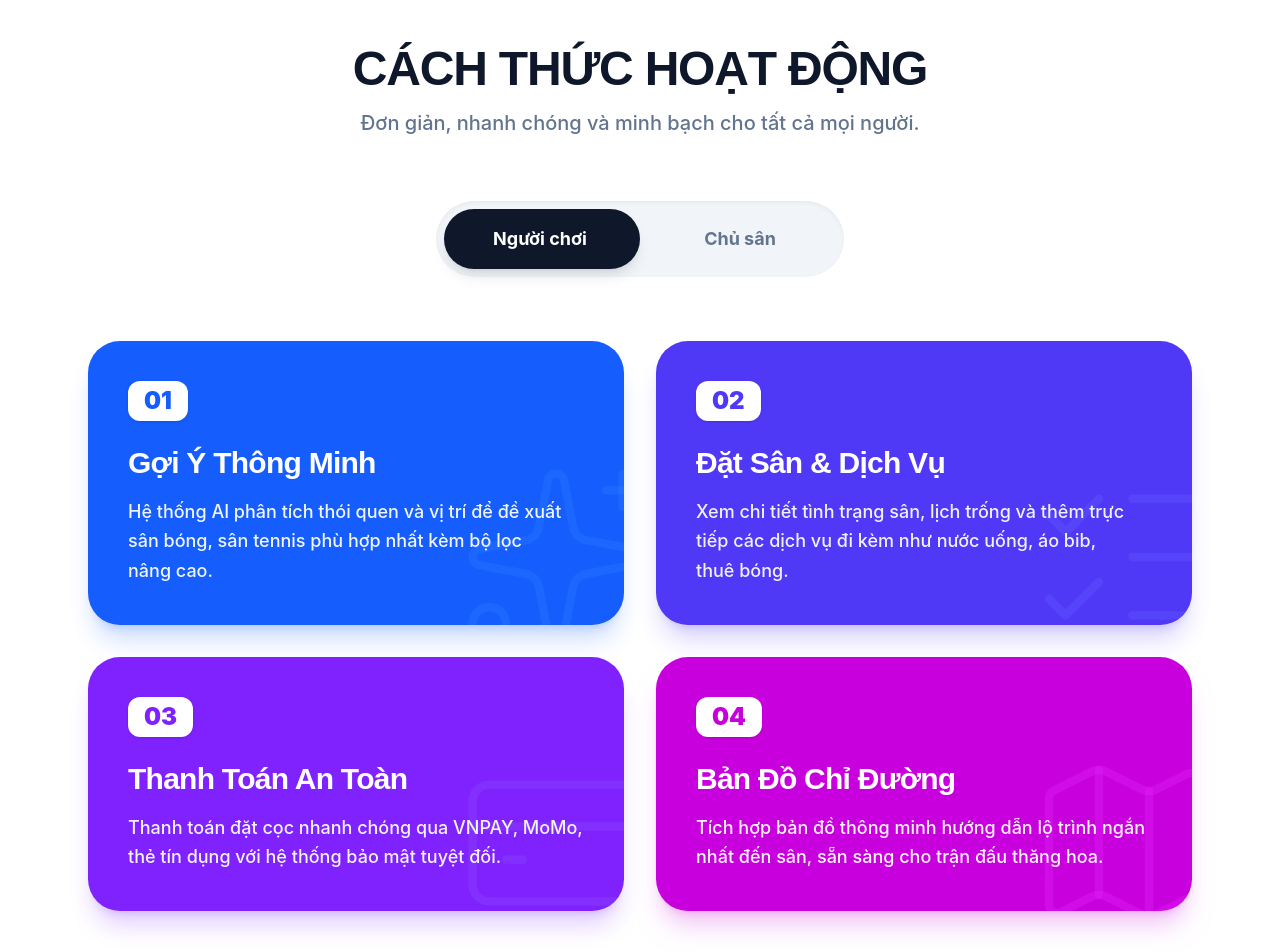
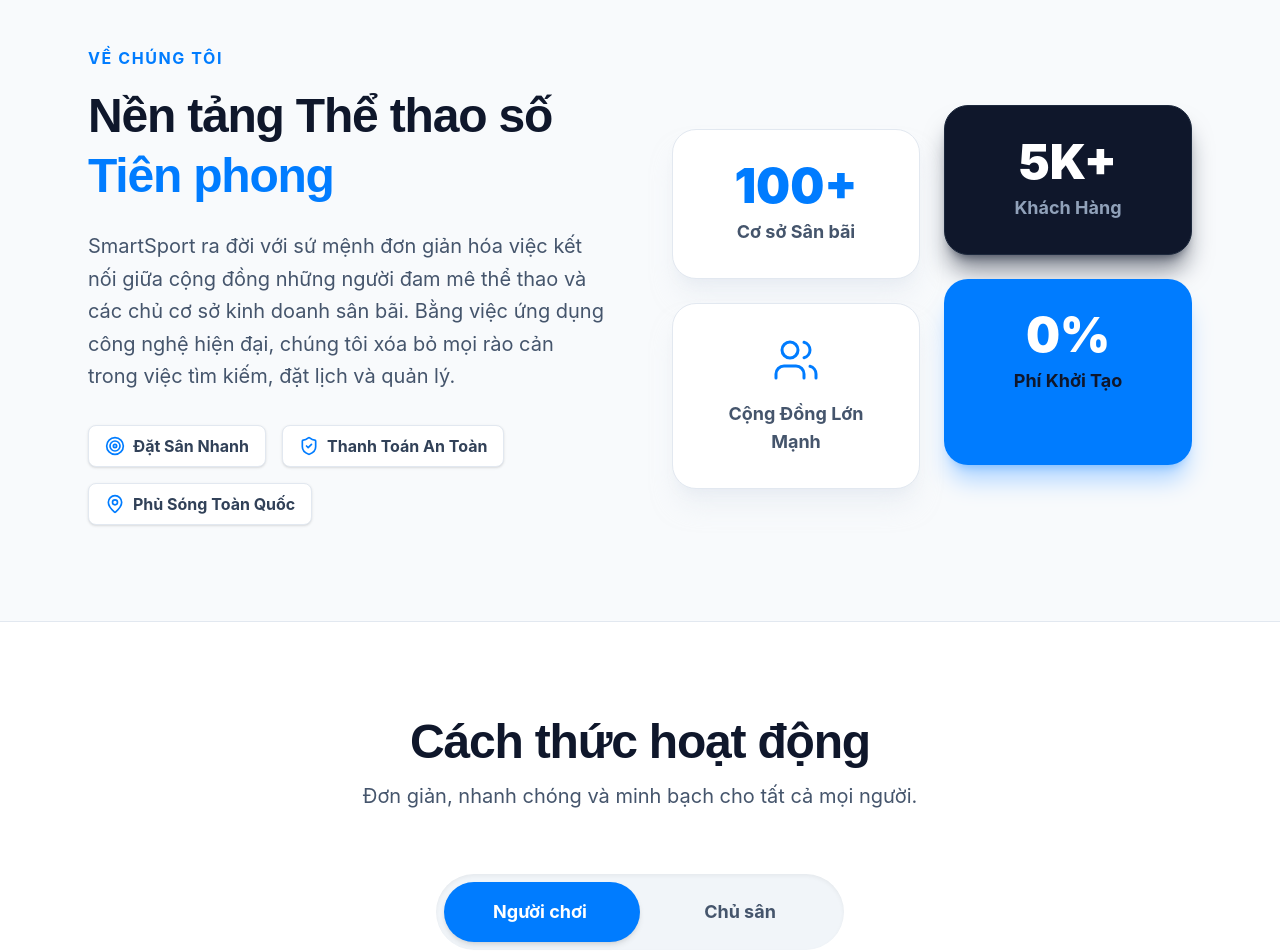
Before and after one commit to nglowji/graduation-project-NguyenTanLoi-ASP.NET, a React (Vite) app in the folder client/: page / in a window 1280 px wide. Shown: the part 1040-1992 px from the top of the page. Built offline with nearby package versions, Linux system fonts and the light colour scheme.

Commit message:
feat: implement landing page layout including Hero, About, Workflow sections, and Footer component

```diff
--- a/client/src/components/Footer.tsx
+++ b/client/src/components/Footer.tsx
@@ -53,7 +53,7 @@
 
         <div className="pt-8 border-t border-slate-200 flex flex-col md:flex-row items-center justify-between gap-4">
           <p className="text-slate-400 text-sm">
-            © 2026 SmartSport. Đồ án tốt nghiệp Nguyễn Tấn Lợi.
+            © 2026 SmartSport. Đồ án tốt nghiệp Nguyễn Tấn Lợi - 110122014 - DA22TTA.
           </p>
           <div className="flex gap-4 text-sm">
             <a href="#" className="text-slate-400 hover:text-slate-900 transition-colors">Chính sách bảo mật</a>
--- /dev/null
+++ b/client/src/features/landing/components/AboutSection.tsx
@@ -0,0 +1,68 @@
+import React from 'react';
+import { Target, Users, MapPin, ShieldCheck } from 'lucide-react';
+
+const AboutSection: React.FC = () => {
+  return (
+    <section className="py-24 bg-slate-50 relative overflow-hidden border-t border-b border-slate-200">
+      <div className="container mx-auto px-6 max-w-6xl">
+        <div className="grid grid-cols-1 lg:grid-cols-2 gap-16 items-center">
+
+          {/* Cột Trái: Câu chuyện thương hiệu */}
+          <div>
+            <span className="text-primary font-bold tracking-widest uppercase mb-4 block">Về Chúng Tôi</span>
+            <h2 className="text-4xl md:text-5xl font-bold text-slate-900 mb-6 leading-tight">
+              Nền tảng Thể thao số <br /> <span className="text-primary">Tiên phong</span>
+            </h2>
+            <p className="text-slate-600 text-lg md:text-xl leading-relaxed mb-8">
+              SmartSport ra đời với sứ mệnh đơn giản hóa việc kết nối giữa cộng đồng những người đam mê thể thao và các chủ cơ sở kinh doanh sân bãi. Bằng việc ứng dụng công nghệ hiện đại, chúng tôi xóa bỏ mọi rào cản trong việc tìm kiếm, đặt lịch và quản lý.
+            </p>
+            <div className="flex flex-wrap gap-4">
+              <div className="flex items-center gap-2 text-slate-700 font-bold bg-white px-4 py-2 rounded-lg shadow-sm border border-slate-200">
+                <Target className="text-primary" size={20} /> Đặt Sân Nhanh
+              </div>
+              <div className="flex items-center gap-2 text-slate-700 font-bold bg-white px-4 py-2 rounded-lg shadow-sm border border-slate-200">
+                <ShieldCheck className="text-primary" size={20} /> Thanh Toán An Toàn
+              </div>
+              <div className="flex items-center gap-2 text-slate-700 font-bold bg-white px-4 py-2 rounded-lg shadow-sm border border-slate-200">
+                <MapPin className="text-primary" size={20} /> Phủ Sóng Toàn Quốc
+              </div>
+            </div>
+          </div>
+
+          {/* Cột Phải: Khối Thống kê (Stats Grid) */}
+          <div className="grid grid-cols-2 gap-6 relative">
+            {/* Lớp nền trang trí */}
+            <div className="absolute inset-0 bg-primary/5 rounded-[3rem] -m-6 -z-10" />
+
+            {/* Stat 1 */}
+            <div className="bg-white p-8 rounded-3xl border border-slate-200 shadow-xl shadow-slate-200/50 flex flex-col items-center text-center translate-y-6">
+              <span className="text-5xl font-black text-primary mb-2">100+</span>
+              <span className="text-slate-600 font-bold text-lg">Cơ sở Sân bãi</span>
+            </div>
+
+            {/* Stat 2 */}
+            <div className="bg-slate-900 p-8 rounded-3xl border border-slate-800 shadow-xl shadow-slate-900/50 flex flex-col items-center text-center">
+              <span className="text-5xl font-black text-white mb-2">5K+</span>
+              <span className="text-slate-400 font-bold text-lg">Khách Hàng</span>
+            </div>
+
+            {/* Stat 3 */}
+            <div className="bg-white p-8 rounded-3xl border border-slate-200 shadow-xl shadow-slate-200/50 flex flex-col items-center text-center translate-y-6">
+              <Users className="text-primary mb-4" size={48} strokeWidth={1.5} />
+              <span className="text-slate-600 font-bold text-lg">Cộng Đồng Lớn Mạnh</span>
+            </div>
+
+            {/* Stat 4 */}
+            <div className="bg-primary p-8 rounded-3xl shadow-xl shadow-primary/30 flex flex-col items-center text-center">
+              <span className="text-5xl font-black text-white mb-2">0%</span>
+              <span className="text-primary-50 font-bold text-lg">Phí Khởi Tạo</span>
+            </div>
+
+          </div>
+        </div>
+      </div>
+    </section>
+  );
+};
+
+export default AboutSection;
--- a/client/src/features/landing/components/HeroSection.tsx
+++ b/client/src/features/landing/components/HeroSection.tsx
@@ -41,10 +41,10 @@
           initial={{ opacity: 0, y: 30 }}
           animate={{ opacity: 1, y: 0 }}
           transition={{ duration: 1, ease: "easeOut" }}
-          className="font-heading text-[5rem] md:text-[8rem] lg:text-[10rem] font-black text-white leading-none tracking-tighter uppercase mb-6 drop-shadow-2xl"
+          className="text-[4rem] md:text-[6rem] lg:text-[7rem] font-bold text-white leading-tight mb-6 drop-shadow-2xl"
         >
-          Thỏa Sức <br />
-          <span className="text-primary">Đam Mê</span>
+          Thỏa sức <br />
+          <span className="text-primary">đam mê</span>
         </motion.h1>
 
         <motion.div
--- a/client/src/features/landing/components/WorkflowSection.tsx
+++ b/client/src/features/landing/components/WorkflowSection.tsx
@@ -10,17 +10,17 @@
       <div className="container mx-auto px-6 max-w-6xl">
 
         <div className="text-center mb-16">
-          <h2 className="text-4xl md:text-5xl font-black text-slate-900 uppercase mb-4 tracking-tight">
+          <h2 className="text-4xl md:text-5xl font-bold text-slate-900 mb-4">
             Cách thức hoạt động
           </h2>
-          <p className="text-slate-500 text-xl font-medium">Đơn giản, nhanh chóng và minh bạch cho tất cả mọi người.</p>
+          <p className="text-slate-600 text-xl">Đơn giản, nhanh chóng và minh bạch cho tất cả mọi người.</p>
         </div>
 
         {/* Tab Switcher */}
         <div className="flex justify-center mb-16">
           <div className="bg-slate-100 p-2 rounded-full flex gap-2 relative shadow-inner">
             <motion.div
-              className="absolute inset-y-2 w-[calc(50%-0.5rem)] bg-slate-900 rounded-full shadow-lg"
+              className="absolute inset-y-2 w-[calc(50%-0.5rem)] bg-primary rounded-full shadow-md"
               initial={false}
               animate={{
                 left: activeTab === 'player' ? '0.5rem' : '50%'
@@ -30,13 +30,13 @@
 
             <button
               onClick={() => setActiveTab('player')}
-              className={`relative z-10 px-10 py-4 rounded-full font-bold text-lg transition-colors w-48 ${activeTab === 'player' ? 'text-white' : 'text-slate-500 hover:text-slate-900'}`}
+              className={`relative z-10 px-10 py-4 rounded-full font-bold text-lg transition-colors w-48 ${activeTab === 'player' ? 'text-white' : 'text-slate-600 hover:text-slate-900'}`}
             >
               Người chơi
             </button>
             <button
               onClick={() => setActiveTab('owner')}
-              className={`relative z-10 px-10 py-4 rounded-full font-bold text-lg transition-colors w-48 ${activeTab === 'owner' ? 'text-white' : 'text-slate-500 hover:text-slate-900'}`}
+              className={`relative z-10 px-10 py-4 rounded-full font-bold text-lg transition-colors w-48 ${activeTab === 'owner' ? 'text-white' : 'text-slate-600 hover:text-slate-900'}`}
             >
               Chủ sân
             </button>
@@ -54,54 +54,42 @@
                 animate={{ opacity: 1, y: 0 }}
                 exit={{ opacity: 0, y: -20 }}
                 transition={{ duration: 0.3 }}
-                className="grid grid-cols-1 md:grid-cols-2 gap-8"
+                className="grid grid-cols-1 md:grid-cols-2 gap-6 lg:gap-8 pb-12 md:pb-16"
               >
-                {/* Bước 1 */}
-                <div className="bg-blue-600 rounded-[2rem] p-10 flex flex-col justify-between shadow-xl shadow-blue-600/20 hover:-translate-y-2 transition-transform duration-300 relative overflow-hidden group">
-                  <div className="absolute -right-8 -bottom-8 text-blue-500/30 group-hover:scale-110 transition-transform duration-500">
-                    <Sparkles size={200} strokeWidth={1} />
+                {/* Bước 1 (Cột Trái - Bình thường) */}
+                <div className="bg-white rounded-3xl p-8 border border-slate-200 hover:border-primary/50 hover:shadow-xl transition-all duration-300">
+                  <div className="w-16 h-16 rounded-2xl bg-primary/10 text-primary flex items-center justify-center mb-6">
+                    <Sparkles size={32} />
                   </div>
-                  <div className="relative z-10">
-                    <span className="inline-block bg-white text-blue-600 font-black text-2xl px-4 py-1 rounded-xl mb-6 shadow-sm">01</span>
-                    <h3 className="text-3xl font-black text-white mb-4">Gợi Ý Thông Minh</h3>
-                    <p className="text-blue-50 text-lg font-medium leading-relaxed">Hệ thống AI phân tích thói quen và vị trí để đề xuất sân bóng, sân tennis phù hợp nhất kèm bộ lọc nâng cao.</p>
-                  </div>
+                  <h3 className="text-2xl font-bold text-slate-900 mb-3"><span className="text-primary mr-2">01.</span>Gợi Ý Thông Minh</h3>
+                  <p className="text-slate-600 text-lg leading-relaxed">Hệ thống AI phân tích thói quen và vị trí để đề xuất sân bóng, sân tennis phù hợp nhất kèm bộ lọc nâng cao.</p>
                 </div>
 
-                {/* Bước 2 */}
-                <div className="bg-indigo-600 rounded-[2rem] p-10 flex flex-col justify-between shadow-xl shadow-indigo-600/20 hover:-translate-y-2 transition-transform duration-300 relative overflow-hidden group">
-                  <div className="absolute -right-8 -bottom-8 text-indigo-500/30 group-hover:scale-110 transition-transform duration-500">
-                    <ListChecks size={200} strokeWidth={1} />
+                {/* Bước 2 (Cột Phải - Kéo xuống tạo So-le) */}
+                <div className="bg-white rounded-3xl p-8 border border-slate-200 hover:border-primary/50 hover:shadow-xl transition-all duration-300 md:translate-y-12">
+                  <div className="w-16 h-16 rounded-2xl bg-primary/10 text-primary flex items-center justify-center mb-6">
+                    <ListChecks size={32} />
                   </div>
-                  <div className="relative z-10">
-                    <span className="inline-block bg-white text-indigo-600 font-black text-2xl px-4 py-1 rounded-xl mb-6 shadow-sm">02</span>
-                    <h3 className="text-3xl font-black text-white mb-4">Đặt Sân & Dịch Vụ</h3>
-                    <p className="text-indigo-50 text-lg font-medium leading-relaxed">Xem chi tiết tình trạng sân, lịch trống và thêm trực tiếp các dịch vụ đi kèm như nước uống, áo bib, thuê bóng.</p>
-                  </div>
+                  <h3 className="text-2xl font-bold text-slate-900 mb-3"><span className="text-primary mr-2">02.</span>Đặt Sân & Dịch Vụ</h3>
+                  <p className="text-slate-600 text-lg leading-relaxed">Xem chi tiết tình trạng sân, lịch trống và thêm trực tiếp các dịch vụ đi kèm như nước uống, áo bib, thuê bóng.</p>
                 </div>
 
-                {/* Bước 3 */}
-                <div className="bg-violet-600 rounded-[2rem] p-10 flex flex-col justify-between shadow-xl shadow-violet-600/20 hover:-translate-y-2 transition-transform duration-300 relative overflow-hidden group">
-                  <div className="absolute -right-8 -bottom-8 text-violet-500/30 group-hover:scale-110 transition-transform duration-500">
-                    <CreditCard size={200} strokeWidth={1} />
+                {/* Bước 3 (Cột Trái - Bình thường) */}
+                <div className="bg-white rounded-3xl p-8 border border-slate-200 hover:border-primary/50 hover:shadow-xl transition-all duration-300">
+                  <div className="w-16 h-16 rounded-2xl bg-primary/10 text-primary flex items-center justify-center mb-6">
+                    <CreditCard size={32} />
                   </div>
-                  <div className="relative z-10">
-                    <span className="inline-block bg-white text-violet-600 font-black text-2xl px-4 py-1 rounded-xl mb-6 shadow-sm">03</span>
-                    <h3 className="text-3xl font-black text-white mb-4">Thanh Toán An Toàn</h3>
-                    <p className="text-violet-50 text-lg font-medium leading-relaxed">Thanh toán đặt cọc nhanh chóng qua VNPAY, MoMo, thẻ tín dụng với hệ thống bảo mật tuyệt đối.</p>
-                  </div>
+                  <h3 className="text-2xl font-bold text-slate-900 mb-3"><span className="text-primary mr-2">03.</span>Thanh Toán An Toàn</h3>
+                  <p className="text-slate-600 text-lg leading-relaxed">Thanh toán đặt cọc nhanh chóng qua VNPAY, MoMo, thẻ tín dụng với hệ thống bảo mật tuyệt đối.</p>
                 </div>
 
-                {/* Bước 4 */}
-                <div className="bg-fuchsia-600 rounded-[2rem] p-10 flex flex-col justify-between shadow-xl shadow-fuchsia-600/20 hover:-translate-y-2 transition-transform duration-300 relative overflow-hidden group">
-                  <div className="absolute -right-8 -bottom-8 text-fuchsia-500/30 group-hover:scale-110 transition-transform duration-500">
-                    <Map size={200} strokeWidth={1} />
+                {/* Bước 4 (Cột Phải - Kéo xuống tạo So-le) */}
+                <div className="bg-white rounded-3xl p-8 border border-slate-200 hover:border-primary/50 hover:shadow-xl transition-all duration-300 md:translate-y-12">
+                  <div className="w-16 h-16 rounded-2xl bg-primary/10 text-primary flex items-center justify-center mb-6">
+                    <Map size={32} />
                   </div>
-                  <div className="relative z-10">
-                    <span className="inline-block bg-white text-fuchsia-600 font-black text-2xl px-4 py-1 rounded-xl mb-6 shadow-sm">04</span>
-                    <h3 className="text-3xl font-black text-white mb-4">Bản Đồ Chỉ Đường</h3>
-                    <p className="text-fuchsia-50 text-lg font-medium leading-relaxed">Tích hợp bản đồ thông minh hướng dẫn lộ trình ngắn nhất đến sân, sẵn sàng cho trận đấu thăng hoa.</p>
-                  </div>
+                  <h3 className="text-2xl font-bold text-slate-900 mb-3"><span className="text-primary mr-2">04.</span>Bản Đồ Chỉ Đường</h3>
+                  <p className="text-slate-600 text-lg leading-relaxed">Tích hợp bản đồ thông minh hướng dẫn lộ trình ngắn nhất đến sân, sẵn sàng cho trận đấu thăng hoa.</p>
                 </div>
               </motion.div>
             )}
--- a/client/src/features/landing/pages/LandingPage.tsx
+++ b/client/src/features/landing/pages/LandingPage.tsx
@@ -1,6 +1,7 @@
 import React from 'react';
 import HeroSection from '../components/HeroSection';
 import PaymentPartnersSection from '../components/PaymentPartnersSection';
+import AboutSection from '../components/AboutSection';
 import WorkflowSection from '../components/WorkflowSection';
 import Footer from '../../../components/Footer';
 
@@ -9,6 +10,7 @@
     <div className="flex flex-col min-h-screen">
       <HeroSection />
       <PaymentPartnersSection />
+      <AboutSection />
       <WorkflowSection />
       <Footer />
     </div>
```
